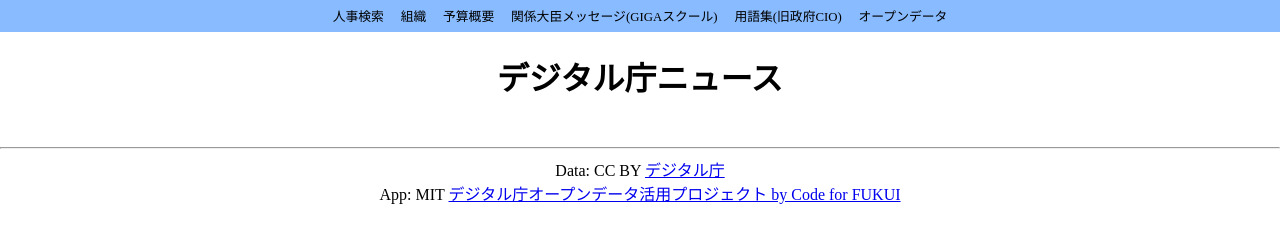
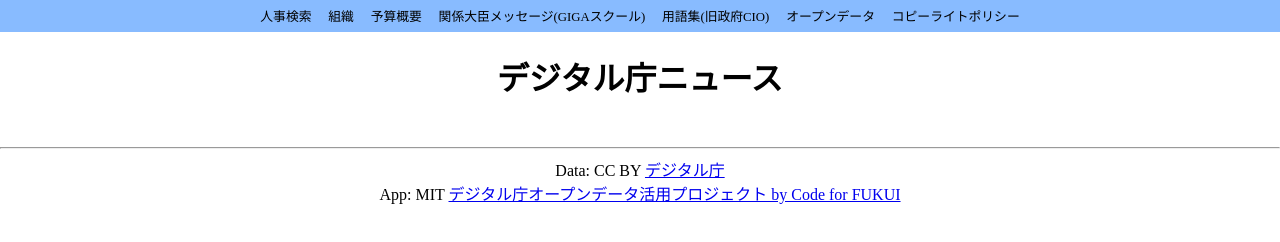
Before and after one commit to code4fukui/digital-agency-jp, a plain HTML site: page index.html in a window 1280 px wide. Drawn offline with Linux system fonts and the light colour scheme.

Commit message:
Update index.html

```diff
--- a/index.html
+++ b/index.html
@@ -63,6 +63,7 @@ body {
   <a href=https://github.com/code4fukui/digital-agency-jp/blob/main/GIGA%E3%82%B9%E3%82%AF%E3%83%BC%E3%83%AB%E6%A7%8B%E6%83%B3%E3%81%AB%E3%81%A4%E3%81%84%E3%81%A6%E3%81%AE%E3%82%A2%E3%83%B3%E3%82%B1%E3%83%BC%E3%83%88%E3%81%AE%E5%8F%96%E3%82%8A%E3%81%BE%E3%81%A8%E3%82%81%E7%B5%90%E6%9E%9C/%E9%96%A2%E4%BF%82%E5%A4%A7%E8%87%A3%E5%85%B1%E5%90%8C%E3%83%A1%E3%83%83%E3%82%BB%E3%83%BC%E3%82%B8.md>関係大臣メッセージ(GIGAスクール)</a>
   <a href=https://code4fukui.github.io/stdwords-jp/>用語集(旧政府CIO)</a>
   <a href=https://github.com/code4fukui/digital-agency-jp>オープンデータ</a>
+  <a href=https://github.com/code4fukui/digital-agency-jp/blob/main/copyright-policy.md>コピーライトポリシー</a>
 </div>
 <h1>デジタル庁ニュース</h1>
 <div id="container"></div>
```
